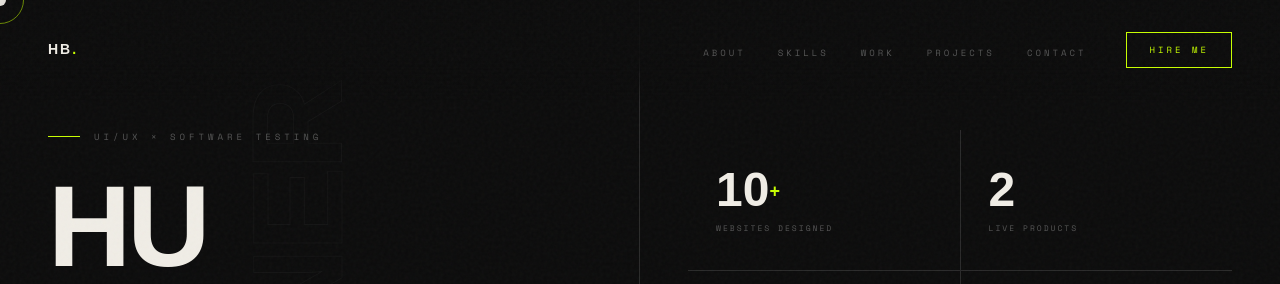
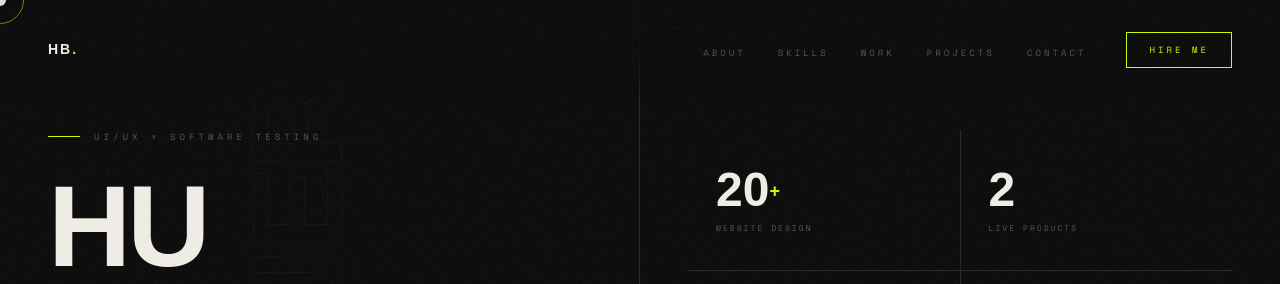
Before and after one commit to husainoffc-crypto/Portfolio-1, a React (Vite) app: page / in a window 1280 px wide. Shown: the top 284 px of the page. Built offline with nearby package versions, Linux system fonts and the light colour scheme; a web font is replaced by a local one.

Commit message:
Changed year

```diff
--- a/src/app/components/portfolio/Hero.tsx
+++ b/src/app/components/portfolio/Hero.tsx
@@ -73,8 +73,8 @@ export function Hero() {
       <div className="h-right">
         <div className="h-number-grid">
           <div className="hng">
-            <div className="hng-n">10<sup>+</sup></div>
-            <div className="hng-l">Websites Designed</div>
+            <div className="hng-n">20<sup>+</sup></div>
+            <div className="hng-l">Website Design</div>
           </div>
           <div className="hng">
             <div className="hng-n">2</div>
```
